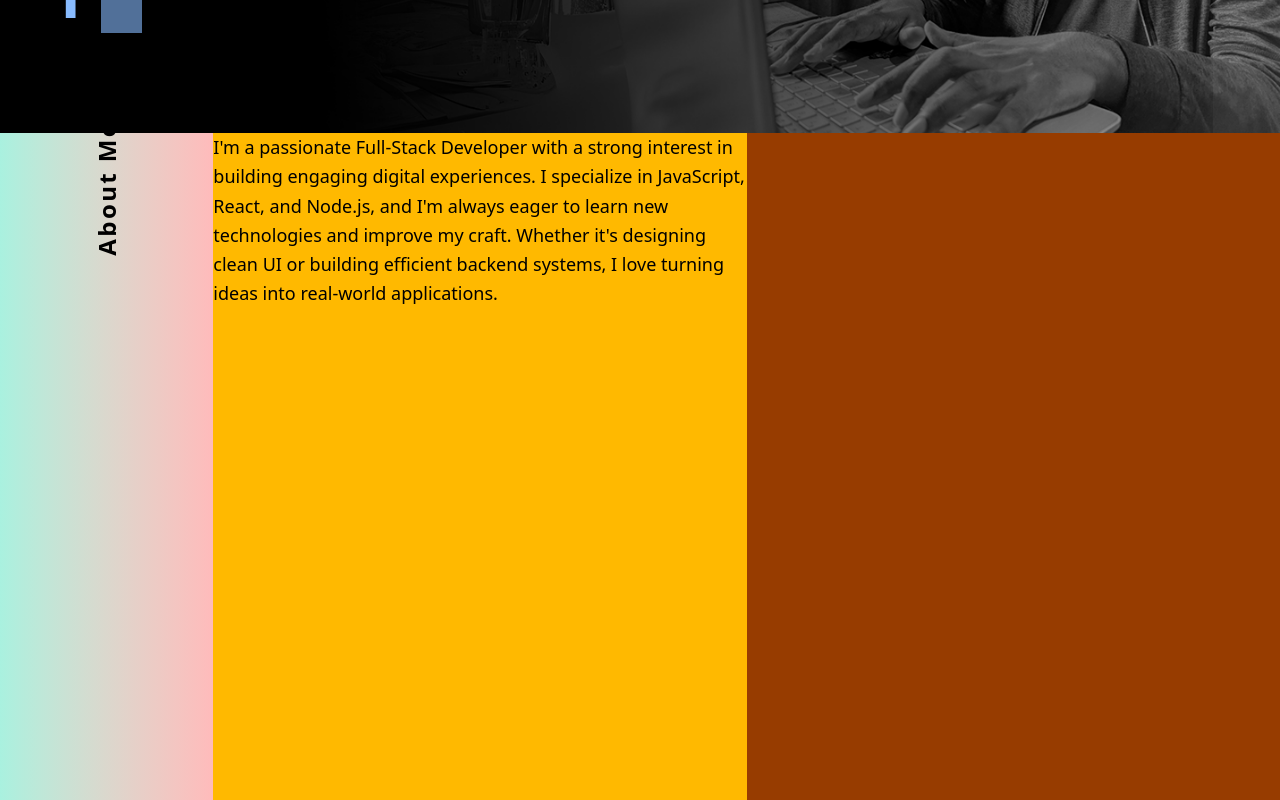
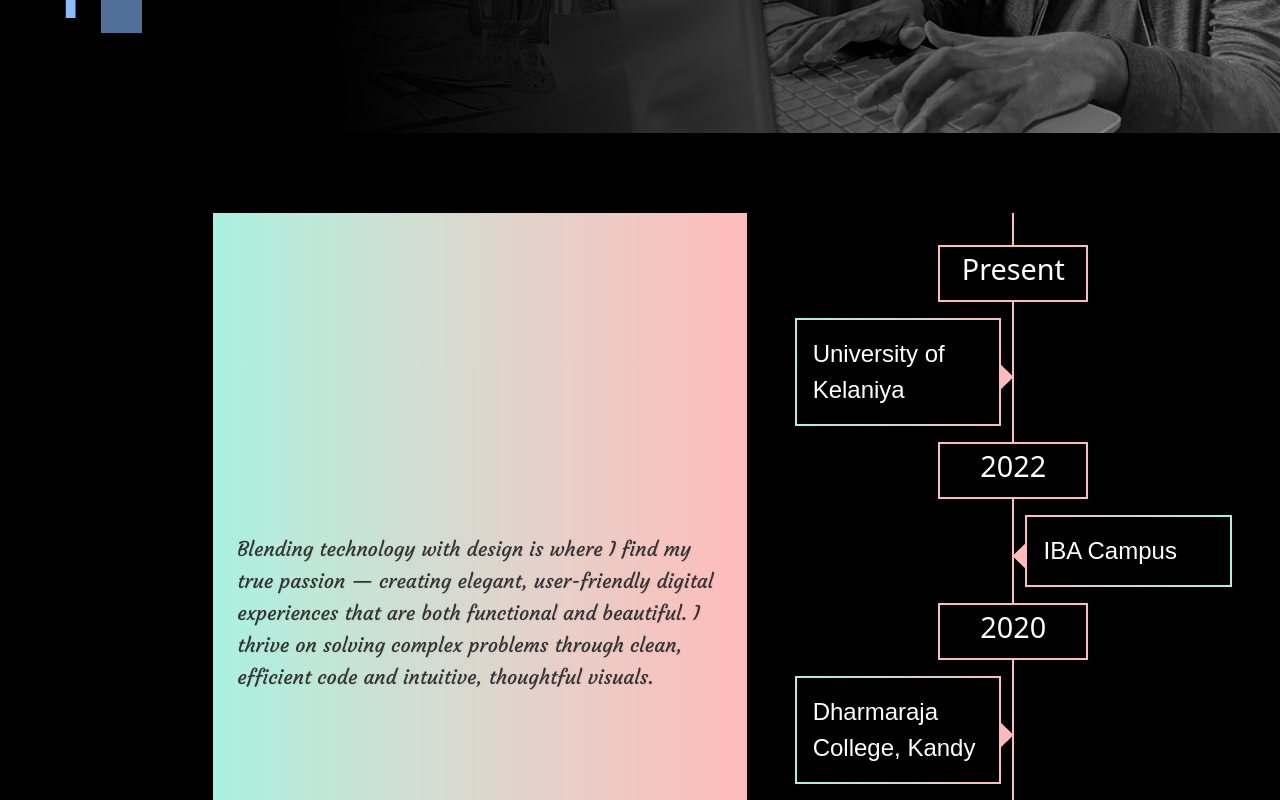
Before and after one commit to thurunuym/my-portofolio, a React (Vite) app: page / in a window 1280 px wide. Shown: the part 400-1200 px from the top of the page. Built offline with nearby package versions, Linux system fonts and the light colour scheme.

Commit message:
timeline added

```diff
--- a/index.html
+++ b/index.html
@@ -3,6 +3,7 @@
   <head>
     <meta charset="UTF-8" />
     <link rel="icon" type="image/svg+xml" href="/vite.svg" />
+
 
     <link rel="preconnect" href="https://fonts.googleapis.com">
 <link rel="preconnect" href="https://fonts.gstatic.com" crossorigin>
--- a/package.json
+++ b/package.json
@@ -13,6 +13,7 @@
     "@tailwindcss/vite": "^4.1.5",
     "react": "^19.0.0",
     "react-dom": "^19.0.0",
+    "sass": "^1.89.0",
     "tailwindcss": "^4.1.5"
   },
   "devDependencies": {
--- a/src/components/AboutMe.jsx
+++ b/src/components/AboutMe.jsx
@@ -1,28 +1,67 @@
-import '../styles/AboutMe.css';
+import "../styles/AboutMe.css";
+import "../styles/AboutMe.scss";
+
 
 const AboutMe = () => {
+  return (
+    <div>
 
-    return(
-<div>
-            <div className="flex flex-row w-full h-screen">
+      <div className="w-full h-screen">
+        <div className="h-20"></div>
+<div className="flex flex-row h-full">
+        <div className="w-1/6 "></div>
 
-            <div className="w-1/6 bg-gradient-to-r from-[#a9f1df] to-[#ffbbbb]">
-            <p className="transform -rotate-90 text-2xl font-bold tracking-widest">
-About Me        </p>
-        </div>
-        <div className="w-5/12 bg-amber-400">
-         <p className="text-lg leading-relaxed">
-    I'm a passionate Full-Stack Developer with a strong interest in building engaging digital experiences.
-    I specialize in JavaScript, React, and Node.js, and I'm always eager to learn new technologies and improve
-    my craft. Whether it's designing clean UI or building efficient backend systems, I love turning ideas into
-    real-world applications.
-  </p></div>
-        <div className="w-5/12 bg-amber-800"></div>
+
+        <div className="w-5/12 bg-gradient-to-r from-[#a9f1df] to-[#ffbbbb] p-6 flex items-center">
+  <p
+    className="text-lg leading-relaxed text-[#2e2e2e]"
+    style={{
+      fontFamily: 'Courgette, cursive',
+      fontSize: '1.25rem',
+      lineHeight: '2rem',
+      color: '#333',
+      textShadow: '1px 1px 2px rgba(0, 0, 0, 0.05)'
+    }}
+  >
+    Blending technology with design is where I find my true passion — creating elegant,
+    user-friendly digital experiences that are both functional and beautiful. I thrive on
+    solving complex problems through clean, efficient code and intuitive, thoughtful visuals.
+  </p>
+</div>
+
+        <div className="w-5/12 bg-black">
+
+
+        <div class="timeline">
+
+  <h2 class="timeline__item timeline__item--year">Present</h2>
+
+  <div class="timeline__item">
+    <h3 class="timeline__title">University of Kelaniya</h3>
+  </div>
+
+  <h2 class="timeline__item timeline__item--year">2022</h2>
+
+  <div class="timeline__item">
+    <h3 class="timeline__title">IBA Campus</h3>
+  </div>
+
+  <h2 class="timeline__item timeline__item--year">2020</h2>
+
+  <div class="timeline__item">
+    <h3 class="timeline__title">Dharmaraja College, Kandy</h3>
+  </div>
+
+    <h2 class="timeline__item timeline__item--year">2006</h2>
+
 
 
         </div>
-</div>
-    )
-}
+
+        </div>
+      </div>
+    </div></div>
+  );
+};
 
 export default AboutMe;
--- a/src/styles/AboutMe.css
+++ b/src/styles/AboutMe.css
@@ -1,30 +1,21 @@
-
-
-/* body {
-  background: #f8f8f8;
+body {
+  background: #000000;
 
 }
 
-.text-line {
-  stroke-dasharray: 500;
-  stroke-dashoffset: 500;
-  animation: dash 5s linear forwards, filling 5s ease-in forwards;
-  font-size: 80px;
-}
+.animated-text {
+      stroke-dasharray: 300;
+      stroke-dashoffset: 300;
+      animation: drawText 2s ease forwards;
+    }
 
-.text-line text {
-  font-family: Helvetica,Arial,sans-serif;
-  font-weight: normal;
+    @keyframes drawText {
+      to {
+        stroke-dashoffset: 0;}}
+
+
+.courgette-regular {
+  font-family: "Courgette", cursive;
+  font-weight: 400;
   font-style: normal;
 }
-
-@keyframes dash {
-  to {
-    stroke-dashoffset: 0;
-  }
-}
-
-@keyframes filling {
-  0%, 90% { fill: #bac736; fill-opacity: 0; }
-  100% { fill: #bac736; fill-opacity: 1; }
-} */
--- /dev/null
+++ b/src/styles/AboutMe.scss
@@ -0,0 +1,145 @@
+$color: #a9f1df;
+$lineColor: #ffbbbb;
+$fontColor: #bbb;
+$bgColor1: #222;
+$bgColor2: #000000;
+$yearBgColor: #000000;
+
+$breakpoint: 700px;
+
+// * {
+//   box-sizing: border-box;
+// }
+
+// body {
+//   background-image: linear-gradient(to bottom, $bgColor1, $bgColor2);
+//   color: $fontColor;
+//   padding: 1rem;
+//   font-family: 'Playfair Display', serif;
+// }
+
+h2{
+    color:#ffffff;
+    font-size: rem;
+
+}
+
+h3{
+    color: #ffffff;
+}
+
+.timeline {
+  position: relative;
+  padding: 1rem;
+  margin: 0 auto;
+  max-width: 1300px;
+
+  &:before {
+    content: '';
+    position: absolute;
+    height: 100%;
+    border: 1px solid $lineColor;
+    right: 40px;
+    top: 0;
+  }
+
+  &:after {
+    content: "";
+    display: table;
+    clear: both;
+  }
+
+  @media screen and (min-width: $breakpoint) {
+    padding: 2rem;
+    &:before {
+      left: calc(50% - 1px);
+      right: auto;
+    }
+  }
+}
+
+.timeline__item {
+
+  padding: 1rem;
+  border: 2px solid $lineColor;
+  border-image: linear-gradient(to right, $color 0%, $lineColor 100%);
+  border-image-slice: 1;
+  position: relative;
+  margin: 1rem 3rem 1rem 1rem;
+  clear: both;
+
+  &:after,
+  &:before {
+    content: '';
+    position: absolute;
+  }
+
+  &:before {
+    right: -10px;
+    top: calc(50% - 5px);
+    border-style: solid;
+    border-color: $lineColor $lineColor transparent transparent;
+    border-width: 10px;
+    transform: rotate(45deg);
+  }
+
+  @media screen and (min-width: $breakpoint) {
+    width: 44%;
+    margin: 1rem;
+
+    &:nth-of-type(2n) {
+      float: right;
+      margin: 1rem;
+      border-image: linear-gradient(to right, $lineColor 0%, $color 100%);
+      border-image-slice: 1;
+
+      &:before {
+        right: auto;
+        left: -10px;
+      border-color:transparent transparent $lineColor $lineColor;
+      }
+    }
+  }
+}
+
+.timeline__item--year {
+    text-align: center;
+  max-width: 150px;
+  margin: 0 48px 0 auto;
+  font-size: 1.8rem;
+  background-color: $yearBgColor;
+  line-height: 1;
+  border-image: none;
+  padding: .5rem 1rem 1rem;
+
+  &:before {
+    display: none;
+  }
+
+  @media screen and (min-width: $breakpoint) {
+    text-align: center;
+      margin: 0 auto;
+
+    &:nth-of-type(2n) {
+      float: none;
+      margin: 0 auto;
+      border-image: none;
+
+      &:before {
+        display: none;
+      }
+    }
+  }
+}
+
+.timeline__title {
+  margin: 0;
+  font-family: 'Raleway', sans-serif;
+  font-size: 1.5em;
+}
+
+.timeline__blurb {
+  line-height: 1.5;
+  font-size: 1rem;
+  margin: .5rem 0 0;
+}
```
Also changed, not shown: 1 other file (tests, documents, lock files or other folders).
